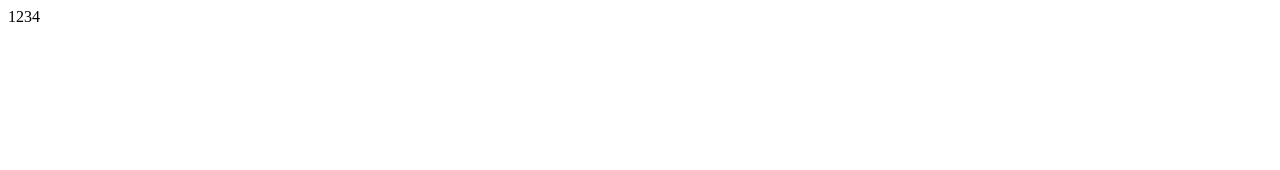
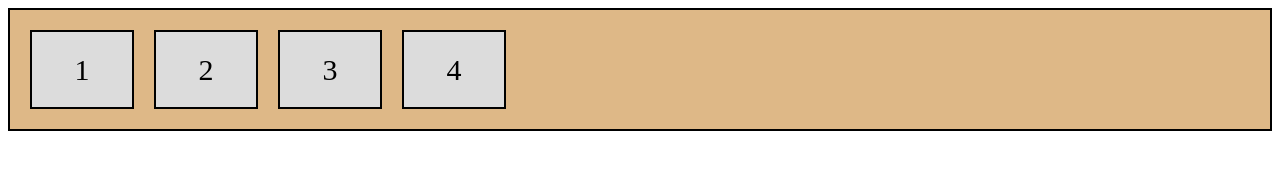
Before and after one commit to quinofebe/proyecto_joniyyoli, a plain HTML site: page flexbox/pruebas.html in a window 1280 px wide. Drawn offline with Linux system fonts and the light colour scheme.

Commit message:
cajas con estilo

```diff
--- a/flexbox/styles.css
+++ b/flexbox/styles.css
@@ -1,3 +1,20 @@
-.flex-container{
+.flex-container {
     display: flex;
 }
+
+.flex-container {
+    display: flex;
+    background-color: burlywood;
+    padding: 10px;
+    border: 2px solid black;
+}
+
+.flex-container div {
+    background-color: gainsboro;
+    width: 100px;
+    margin: 10px;
+    text-align: center;
+    line-height: 75px;
+    font-size: 30px;
+    border: 2px solid black;
+}
```
